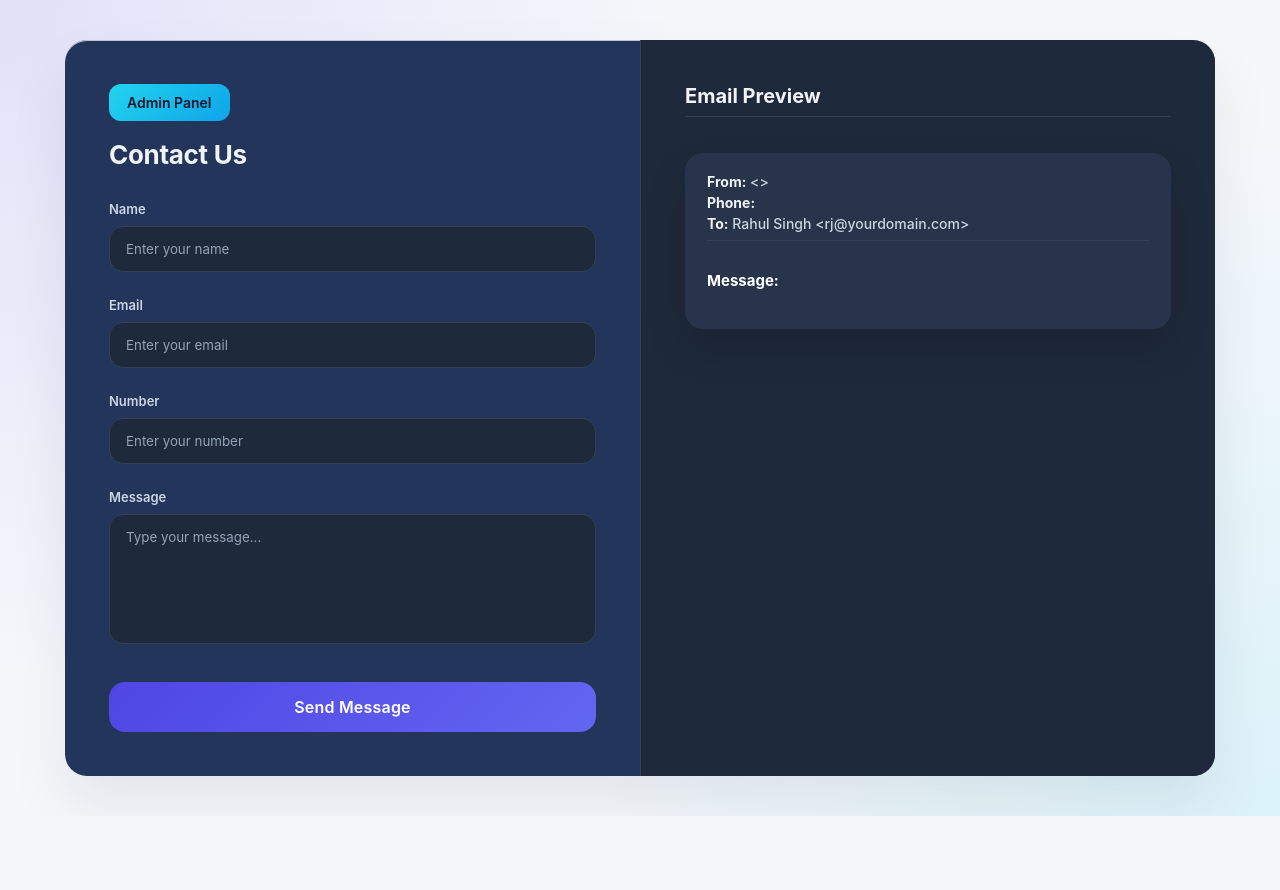
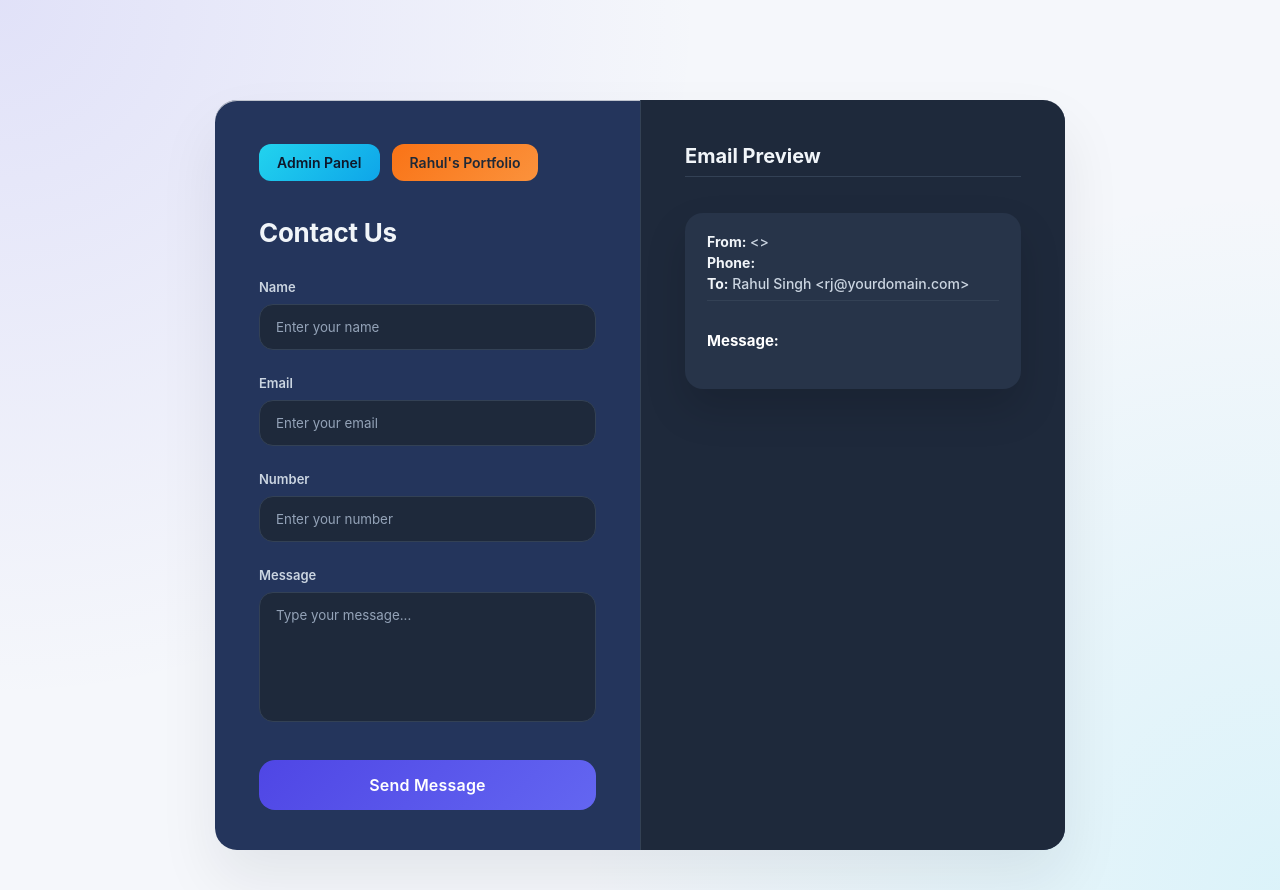
Before and after one commit to rahulSingh6-9/contact-management-system, a website: page views/contact.html in a window 1280 px wide. Before the commit the page ends 816 px from the top, so only its background shows below. Drawn offline with Linux system fonts and the light colour scheme.

Commit message:
edit in contact.html

```diff
--- a/views/contact.html
+++ b/views/contact.html
@@ -29,8 +29,9 @@ body {
 
 /* ===== MAIN CONTAINER ===== */
 .contact-wrapper {
-    width: 90%;
-    max-width: 1150px;
+    margin-top: 60px;
+    width: 850px;
+    height: 750px;
     background: #24355c;
     border-radius: 22px;
     box-shadow:
@@ -46,6 +47,12 @@ body {
     padding: 44px;
 }
 
+/* ===== TOP BUTTONS ===== */
+.top-links {
+    display: flex;
+    gap: 12px;
+    margin-bottom: 18px;
+}
 /* ===== ADMIN BUTTON ===== */
 .admin-btn {
     display: inline-block;
@@ -65,6 +72,23 @@ body {
     box-shadow: 0 10px 20px rgba(14,165,233,0.4);
 }
 
+/* Portfolio button */
+.portfolio-btn {
+    padding: 10px 18px;
+     margin-bottom: 18px;
+    background: linear-gradient(135deg, #f97316, #fb923c);
+    color: #1f2937;
+    font-size: 14px;
+    font-weight: 600;
+    border-radius: 12px;
+    text-decoration: none;
+    transition: all 0.25s ease;
+}
+
+.portfolio-btn:hover {
+    transform: translateY(-2px);
+    box-shadow: 0 10px 20px rgba(251,146,60,0.45);
+}
 .contact-form h2 {
     font-size: 26px;
     margin-bottom: 28px;
@@ -222,6 +246,9 @@ button.success {
 /* ===== RESPONSIVE ===== */
 @media (max-width: 900px) {
     .contact-wrapper {
+        margin-top: 30px;
+        width: 90%;
+        height: auto;
         grid-template-columns: 1fr;
     }
 
@@ -240,8 +267,13 @@ button.success {
     <!-- LEFT : FORM -->
     <div class="contact-form">
 
-         <!-- ✅ ADMIN REDIRECT BUTTON -->
-        <a href="/admin" class="admin-btn">Admin Panel</a>
+        <!-- 🔗 TOP LINKS -->
+        <div class="top-links">
+            <a href="/admin" class="admin-btn">Admin Panel</a>
+            <a href="https://rahul-portfolio-site-569m.onrender.com/" target="_blank" class="portfolio-btn">
+                Rahul's Portfolio
+            </a>
+        </div>
 
         <h2>Contact Us</h2>
 
```
